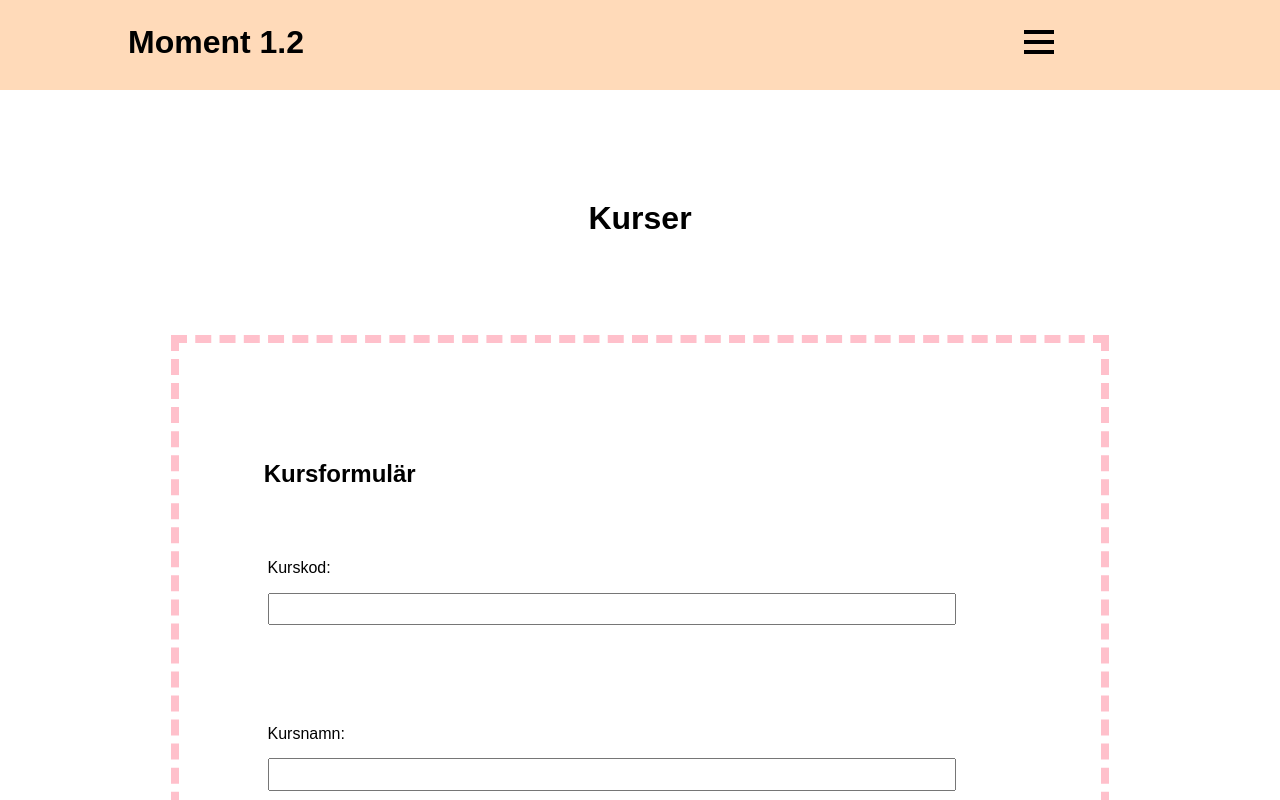
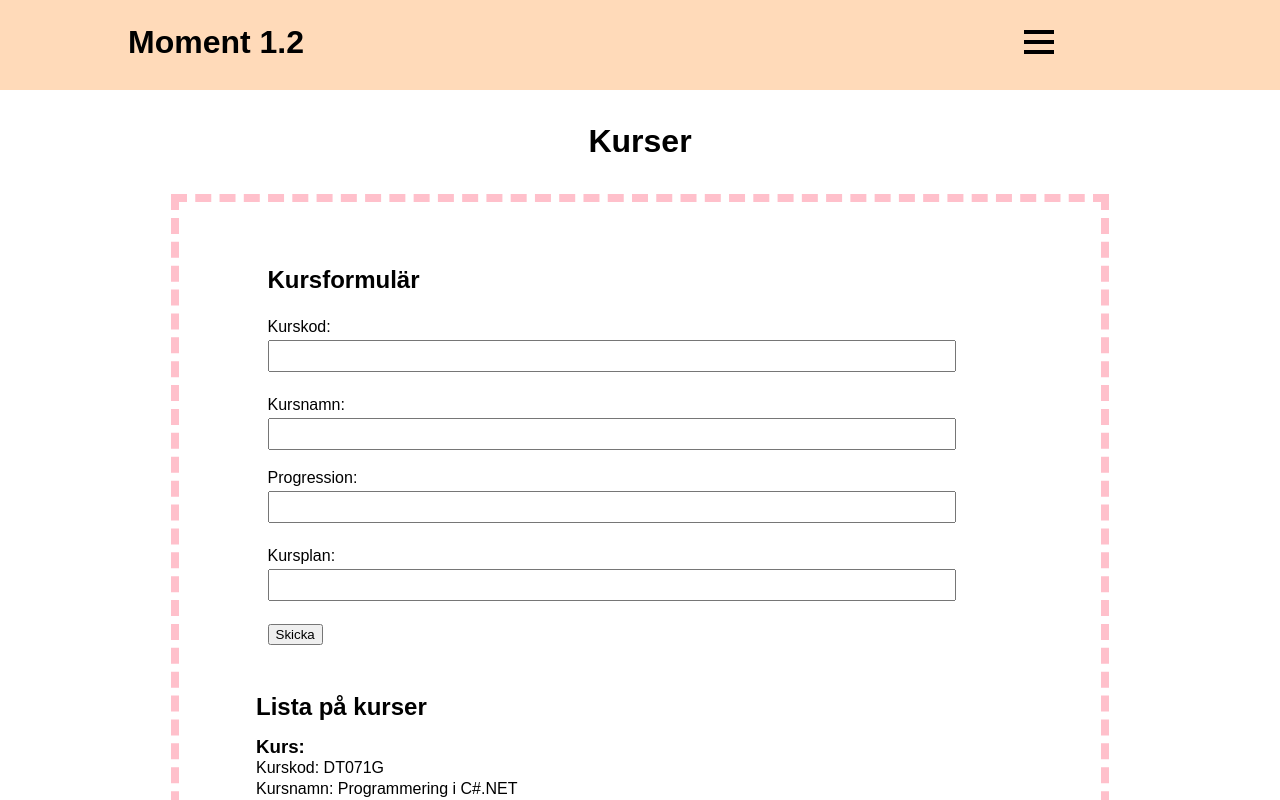
Before and after one commit to Muurein/ts-moment1.2-v3, a website built with Parcel: page src/index.html in a window 1280 px wide. Shown: the top 800 px of the page. Built offline with nearby package versions, Linux system fonts and the light colour scheme.

Commit message:
tablet & desktop-version done

```diff
--- a/src/css/styles.css
+++ b/src/css/styles.css
@@ -56,23 +56,23 @@ main {
     margin-left: auto;
     margin-right: auto;
     margin-top: 9%;
+    margin-bottom: 9%;
     padding: 6%;
 }
 
 .form-h2 {
-    margin-left: 1%;
+    margin-left: 1.5%;
     margin-top: 7%;
 }
 
 form {
     margin-top: 12%;
     margin-left: 1.5%;
-
 }
 
 form input {
     margin-top: 3%;
-    margin-bottom: 0%;
+    margin-bottom: 3%;
     width: 90%;
     height: 2em;
 }
@@ -81,12 +81,24 @@ form br {
     margin-bottom: 0%;
 }
 
-form p {
-    margin-top: 7%;
+form label p {
+    margin-top: 2%;
+}
+
+#notUnique, #properProg {
+    color: red;
+    font-weight: bold;
+    margin-bottom: 4%;
+    margin-top: 2%;
 }
 
 .submit-button {
     margin-top: 6%;
+}
+
+.courses-h2 {
+    margin-top: 25%;
+    margin-left: 1%;
 }
 
 #submittedCourses {
@@ -96,20 +108,88 @@ form p {
 
 #submittedCourses article {
     margin-top: 18%;
-
 }
 
 #submittedCourses p {
     margin: 10%;
+    margin-left: 0%;
 }
 
 
-.courses-h2 {
-    margin-top: 25%;
-    margin-left: 1%;
-    margin-bottom: 3%;
-}
 
 ul {
     list-style-type: none;
 }
+
+@media (min-width: 600px) {
+
+    form input {
+        margin-top: 3%;
+    }
+
+    #submittedCourses article {
+        margin-top: 12%;
+    }
+
+    #submittedCourses p {
+        margin-top: 5%;
+        margin-bottom: 1%;
+    }
+
+    .courses-h2 {
+        margin-top: 20%;
+        margin-left: 0%;
+    }
+
+}
+
+
+@media (min-width: 1024px) {
+
+    h1 {
+        margin-top: 4%;
+    }
+    main {
+        margin-top: 4%;
+    }
+
+    .form-h2 {
+        margin-top:0%;
+        margin-bottom: -6%;
+    }
+
+    form input {
+        margin-top: 1.4%;
+    }
+
+    form br {
+        margin: 0%;
+    }
+
+    form label p {
+        margin-top: 0.5%;
+    }
+
+    #notUnique, #properProg {
+        margin-bottom: 1.5%;
+        margin-top: -1%;
+    }
+
+    #submitButton {
+        margin-top: 0%;
+    }
+
+    .courses-h2 {
+        margin-top: 8%;
+        margin-bottom: 0%;
+    }
+
+    #submittedCourses article {
+        margin-top: 5%;
+    }
+
+    #submittedCourses p {
+        margin-top: 2.5%;
+    }
+
+}
```
Also changed, not shown: src/index.html (+1 -0 lines), dist/index.html, 2 other files.
